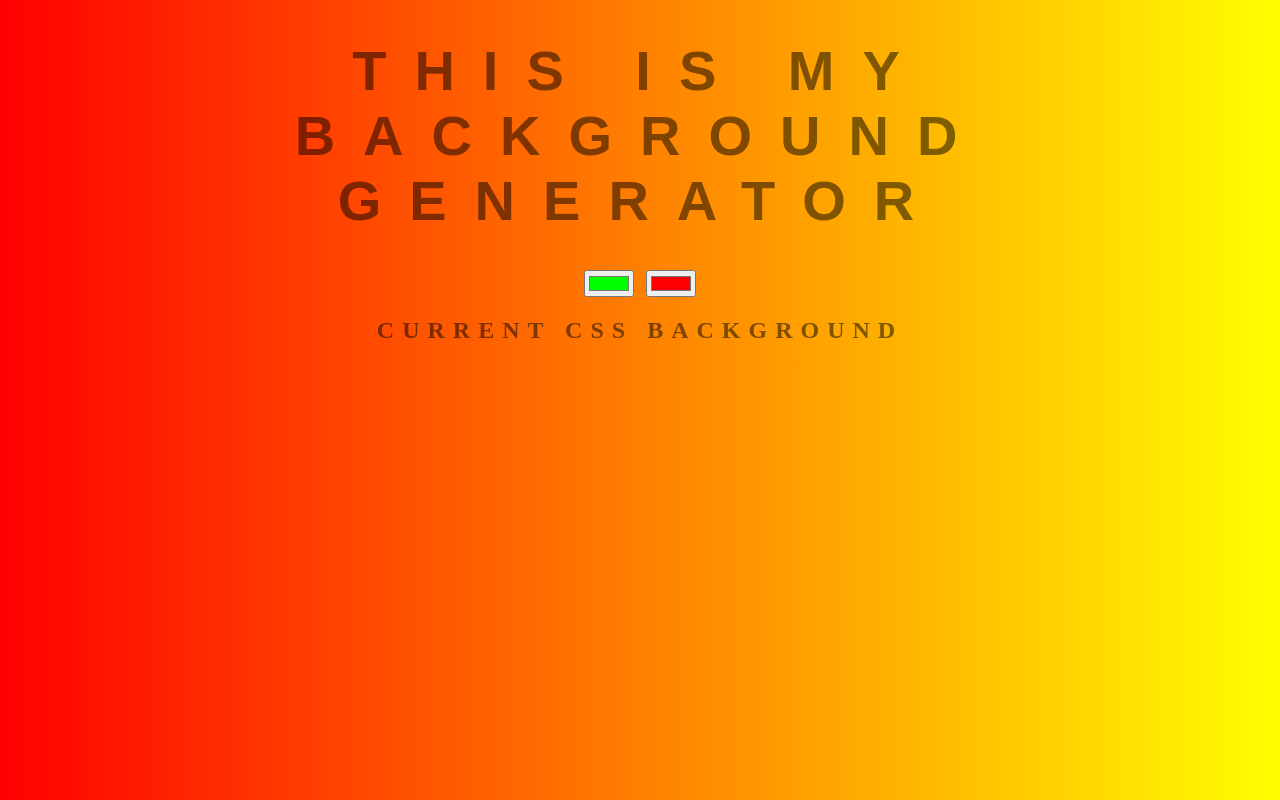
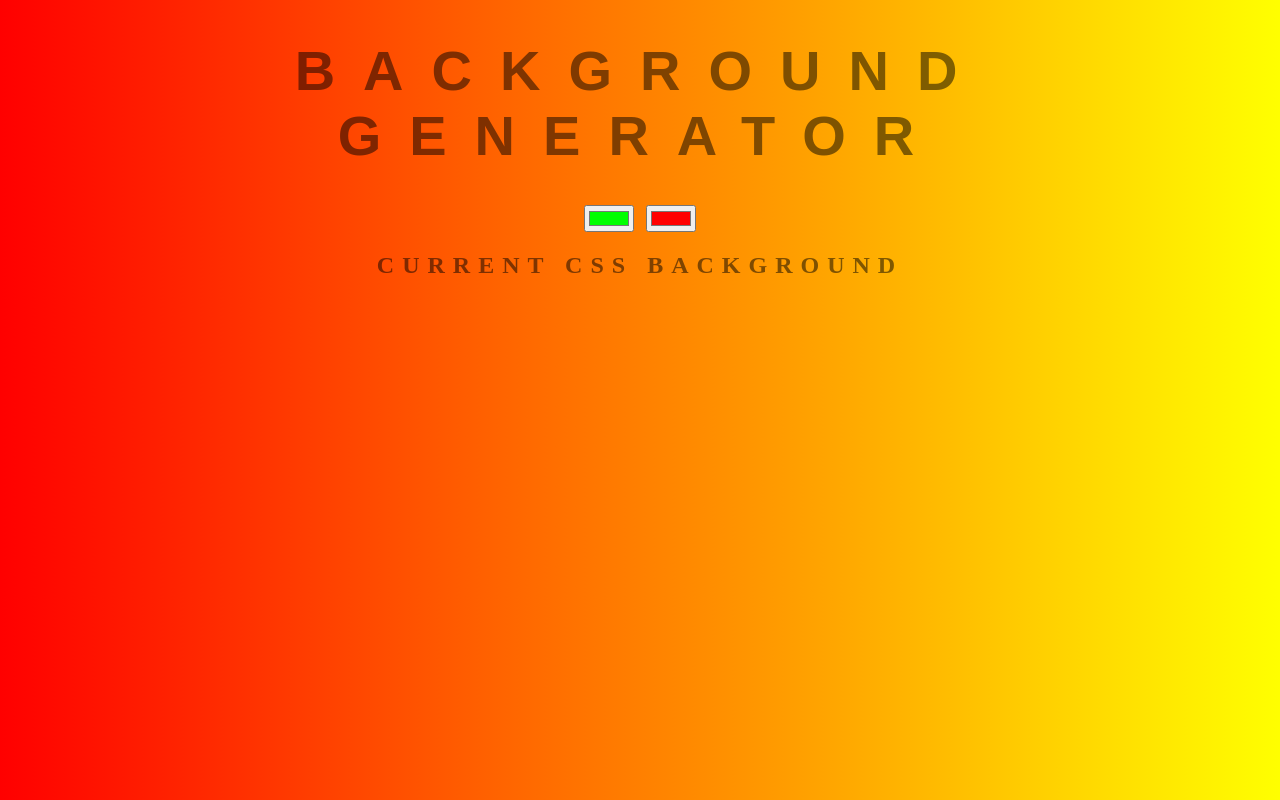
Before and after one commit to apushiv/background-generator, a plain HTML site: page index.html in a window 1280 px wide. Drawn offline with Linux system fonts and the light colour scheme.

Commit message:
Changed text

```diff
--- a/index.html
+++ b/index.html
@@ -1,11 +1,11 @@
 <!DOCTYPE html>
 <html>
 <head>
-	<title>COOL Background</title>
+	<title>CSS Background</title>
 	<link rel="stylesheet" type="text/css" href="style.css">
 </head>
 <body id="gradient">
-	<h1>This is my background generator</h1>
+	<h1>Background Generator</h1>
 	<input class="color1" type="color" name="color1" value="#00ff00">
 	<input class="color2" type="color" name="color2" value="#ff0000">
 	<h2>Current CSS Background</h2>
```
